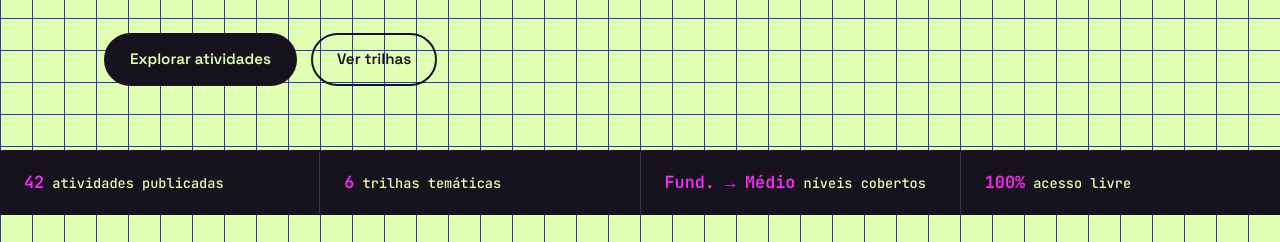
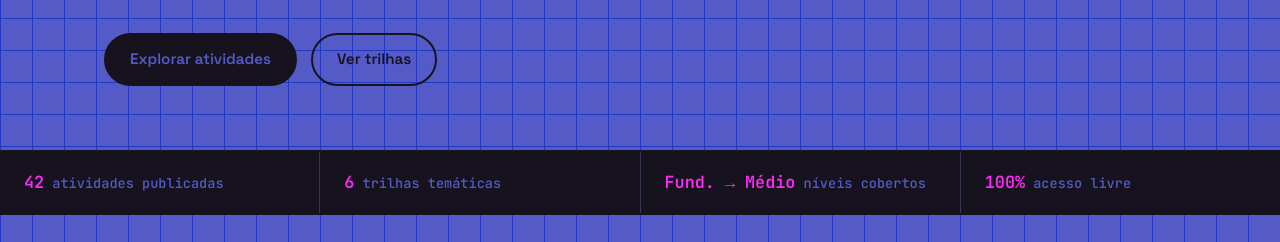
Before and after one commit to proffernandogomes/meu-site, a plain HTML site: page index.html in a window 1280 px wide. Shown: the part 558-800 px from the top of the page. Drawn offline with Linux system fonts and the light colour scheme.

Commit message:
Update index.html

```diff
--- a/index.html
+++ b/index.html
@@ -10,7 +10,7 @@
 <style>
   :root{
     --ink:#16131f;
-    --paper:#E3FFB3;
+    --paper:#545BC7;
     --grid:#2336C4;
     --magenta:#ff2d72;
     --violet:#6f3cff;
```
